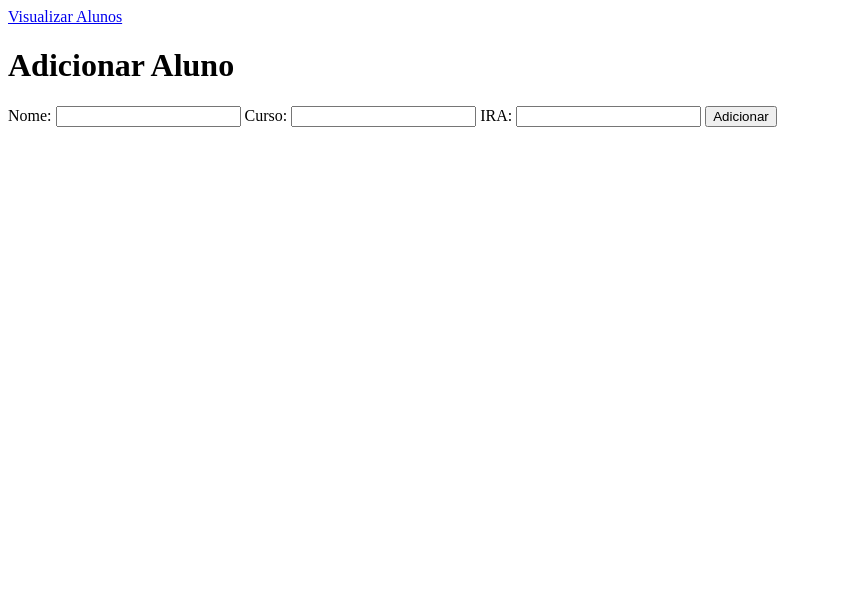
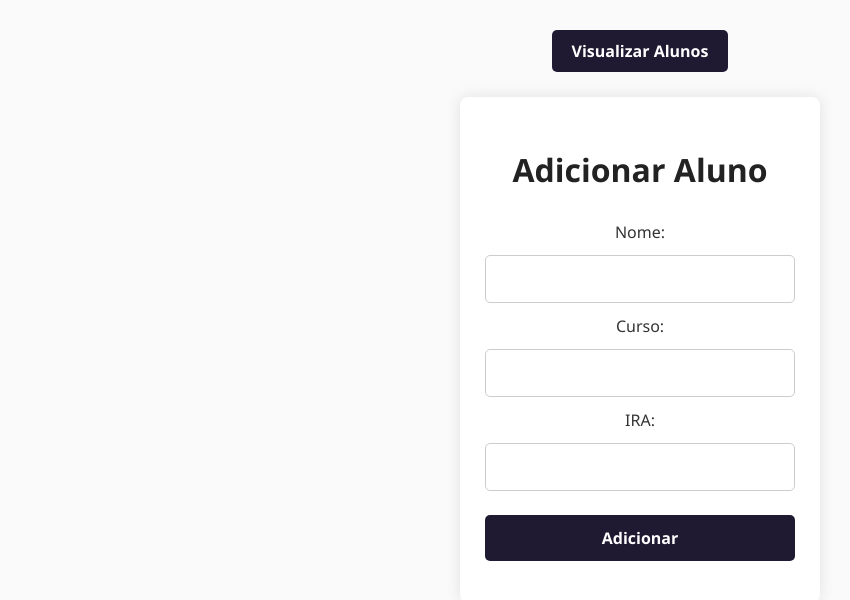
Before and after one commit to DevKaioD/web_activities, a website: page atv-07/front/add.html in a window 1280 px wide. Shown: the whole page, without its empty margins (0-850 px from the left). Drawn offline with Linux system fonts and the light colour scheme.

Commit message:
Front att: general att

```diff
--- a/atv-07/front/add.html
+++ b/atv-07/front/add.html
@@ -3,6 +3,7 @@
 <head>
     <meta charset="UTF-8">
     <meta name="viewport" content="width=device-width, initial-scale=1.0">
+    <link rel="stylesheet" href="./assets/css/add.css">
     <title>Adicionar Aluno</title>
 </head>
 <body>
@@ -25,6 +26,6 @@
 
     <div id="mensagem"></div>
 
-    <script src="./assets/add.js"></script>
+    <script src="./assets/js/add.js"></script>
 </body>
 </html>
--- /dev/null
+++ b/atv-07/front/assets/css/add.css
@@ -0,0 +1,82 @@
+* {
+  box-sizing: border-box;
+}
+
+body {
+  font-family: 'Segoe UI', Tahoma, Geneva, Verdana, sans-serif;
+  background-color: #fafafa;
+  color: #333;
+  margin: 0;
+  padding: 30px 15px;
+  text-align: center;
+}
+
+a {
+  display: inline-block;
+  margin-bottom: 25px;
+  text-decoration: none;
+  background-color: #201932;
+  color: white;
+  padding: 10px 20px;
+  border-radius: 5px;
+  font-weight: 600;
+  transition: background-color 0.3s ease;
+}
+
+a:hover {
+  background-color: #6B4EE6;
+}
+
+h1 {
+  margin-bottom: 30px;
+  font-weight: 700;
+  color: #222;
+}
+
+form {
+  display: flex;
+  flex-direction: column;
+  max-width: 360px;
+  margin: 0 auto;
+  background-color: white;
+  padding: 30px 25px;
+  box-shadow: 0 0 15px rgba(0,0,0,0.1);
+  border-radius: 8px;
+}
+
+input, button {
+  margin: 12px 0;
+  padding: 12px 15px;
+  font-size: 16px;
+  border: 1px solid #ccc;
+  border-radius: 5px;
+  font-family: inherit;
+  transition: border-color 0.3s ease;
+}
+
+input:focus {
+  outline: none;
+  border-color: #6B4EE6;
+  box-shadow: 0 0 5px rgba(99, 99, 130, 0.6);
+}
+
+button {
+  background-color: #201932;
+  color: white;
+  font-weight: 700;
+  border: none;
+  cursor: pointer;
+  transition: background-color 0.3s ease;
+}
+
+button:hover {
+  background-color: #6B4EE6;
+}
+
+#mensagem {
+  margin-top: 25px;
+  font-weight: 700;
+  font-size: 1.1em;
+  min-height: 24px;
+  color: #125ea7;
+}
--- /dev/null
+++ b/atv-07/front/assets/css/view.css
@@ -0,0 +1,117 @@
+@import url('https://fonts.googleapis.com/css2?family=Poppins:ital,wght@0,100;0,200;0,300;0,400;0,500;0,600;0,700;0,800;0,900;1,100;1,200;1,300;1,400;1,500;1,600;1,700;1,800;1,900&display=swap');
+
+* {
+  box-sizing: border-box;
+}
+
+body {
+  font-family: 'Poppins', sans-serif;
+  background-color: #edf0f5;
+  color: #333;
+  margin: 0;
+  padding: 20px;
+  text-align: center;
+  line-height: 1.5;
+  -webkit-font-smoothing: antialiased;
+  -moz-osx-font-smoothing: grayscale;
+}
+
+a {
+  display: inline-block;
+  text-decoration: none;
+  background-color: #201932;
+  color: white;
+  padding: 10px 25px;
+  border-radius: 6px;
+  font-weight: 600;
+  font-size: 1rem;
+  transition: background-color 0.3s ease, box-shadow 0.2s ease;
+  box-shadow: 0 3px 6px rgba(32, 25, 80, 0.4);
+  min-width: 100px;
+  text-align: center;
+}
+
+a:hover,
+a:focus {
+  background-color: #6B4EE6;
+  box-shadow: 0 4px 12px rgba(99, 99, 130, 0.6);
+  outline: none;
+}
+
+h1 {
+  margin-bottom: 30px;
+  font-weight: 700;
+  color: #222;
+  font-size: 2.2rem;
+}
+
+table {
+  border-collapse: collapse;
+  width: 90%;
+  max-width: 900px;
+  margin: 0 auto 40px auto;
+  box-shadow: 0 0 12px rgba(0,0,0,0.2);
+  background-color: #fff;
+  border-radius: 10px;
+  overflow: hidden;
+  font-size: 1rem;
+}
+
+thead tr {
+  background-color: #201932;
+  color: white;
+  font-weight: 700;
+  text-transform: uppercase;
+  letter-spacing: 0.05em;
+}
+
+th, td {
+  padding: 14px 18px;
+  border-bottom: 1px solid #e0e0e0;
+  text-align: center;
+  vertical-align: middle;
+}
+
+tbody tr:nth-child(even) {
+  background-color: #f9f9f9;
+}
+
+tbody tr:hover {
+  background-color: #ece8fc;
+  transition: background-color 0.25s ease;
+}
+
+button {
+  padding: 10px 25px;
+  border: none;
+  border-radius: 6px;
+  cursor: pointer;
+  font-size: 0.95em;
+  font-weight: 600;
+  background-color:#201932;
+  color: white;
+  transition: background-color 0.3s ease, box-shadow 0.2s ease;
+  box-shadow: 0 3px 6px rgba(32, 25, 80, 0.4);
+  display: inline-block;
+  min-width: 100px;
+  text-align: center;
+}
+
+button:hover,
+button:focus {
+  background-color: #EA37A3;
+  box-shadow: 0 4px 12px rgba(234,55,162,0.6);
+  outline: none;
+}
+
+td button {
+  width: auto;
+}
+
+#media {
+  font-size: 1.4em;
+  letter-spacing: 5px;
+  color: #2BBEF2;
+  margin-top: 20px;
+  user-select: none;
+}
--- a/atv-07/front/assets/view.js
+++ b/atv-07/front/assets/js/view.js
@@ -25,8 +25,8 @@ async function carregarAlunos() {
             tbody.appendChild(tr);
         });
 
-        const mediaIra = alunos.length > 0 ? (iraTotal / alunos.length).toFixed(2) : 0;
-        document.querySelector('.media').textContent = `Média do IRA: ${mediaIra}`;
+        const mediaIra = alunos.length > 0 ? (iraTotal / alunos.length).toFixed(2) : "0.00";
+        document.querySelector('#media').textContent = `Média do IRA: ${mediaIra}`;
 
     } catch (error) {
         console.error('Erro ao carregar alunos:', error);
@@ -51,7 +51,7 @@ async function excluirAluno(id) {
             window.location.href = 'view.html'; // Redireciona para a lista de alunos
             carregarAlunos(); // Recarrega a lista de alunos
         } else {
-            alert('Erro ao excluir aluno.');
+            alert(data.erro || 'Erro ao excluir aluno.');
         }
     } catch (error) {
         console.error('Erro ao excluir aluno:', error);
```
Also changed, not shown: atv-07/front/edit.html (+2 -1 lines), atv-07/front/view.html (+3 -3 lines), atv-07/front/assets/js/add.js (renamed from atv-07/front/assets/add.js), atv-07/front/assets/js/edit.js (renamed from atv-07/front/assets/edit.js).
